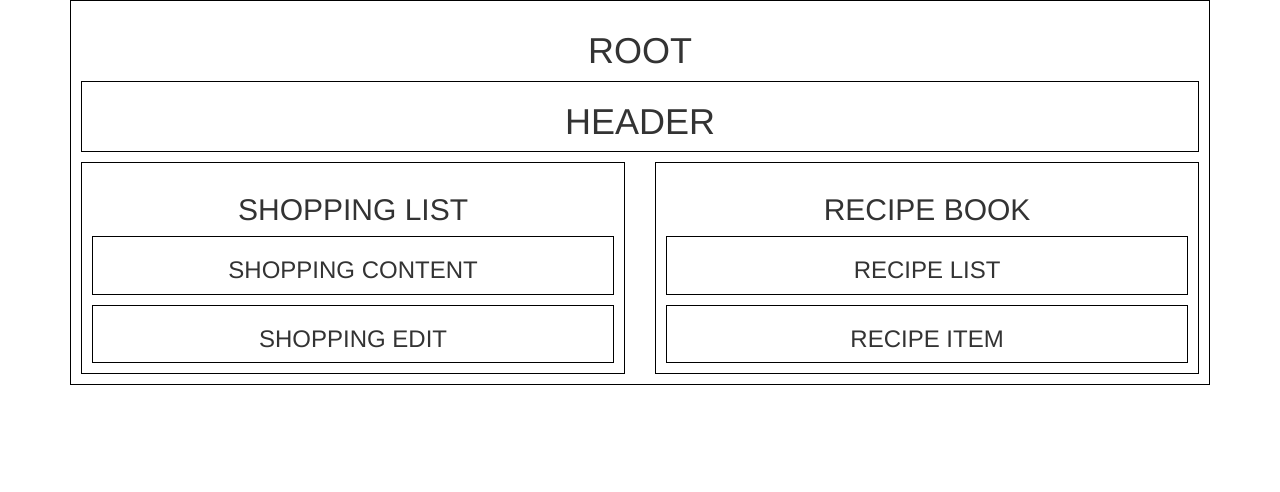
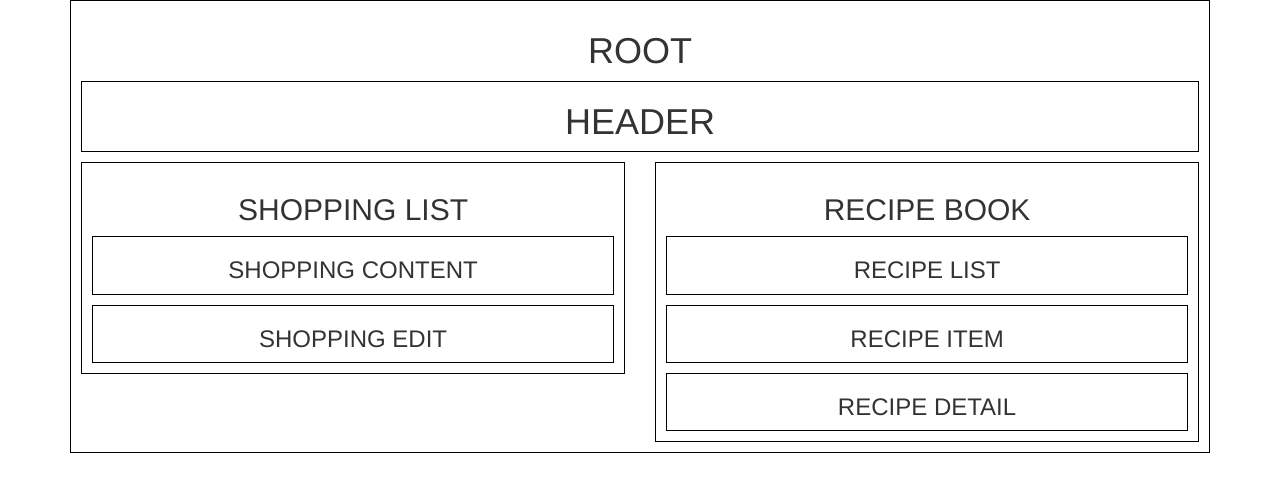
Before and after one commit to j-pcgoncalves/recipes_book, an Angular app: page / in a window 1280 px wide. Shown: the top 492 px of the page. Built offline with nearby package versions, Linux system fonts and the light colour scheme.

Commit message:
create RecipeDetailComponent

```diff
--- a/src/app/app.module.ts
+++ b/src/app/app.module.ts
@@ -9,6 +9,7 @@ import { ShoppingEditComponent } from './shopping-list/shopping-edit/shopping-ed
 import { RecipeBookComponent } from './recipe-book/recipe-book.component';
 import { RecipeListComponent } from './recipe-book/recipe-list/recipe-list.component';
 import { RecipeItemComponent } from './recipe-book/recipe-item/recipe-item.component';
+import { RecipeDetailComponent } from './recipe-book/recipe-detail/recipe-detail.component';
 
 @NgModule({
   declarations: [
@@ -19,7 +20,8 @@ import { RecipeItemComponent } from './recipe-book/recipe-item/recipe-item.compo
     ShoppingEditComponent,
     RecipeBookComponent,
     RecipeListComponent,
-    RecipeItemComponent
+    RecipeItemComponent,
+    RecipeDetailComponent
   ],
   imports: [
     BrowserModule
--- a/src/app/recipe-book/recipe-book.component.html
+++ b/src/app/recipe-book/recipe-book.component.html
@@ -2,4 +2,5 @@
     <h2>RECIPE BOOK</h2>
     <app-recipeList></app-recipeList>
     <app-recipeItem></app-recipeItem>
+    <app-recipeDetail></app-recipeDetail>
 </div>
--- /dev/null
+++ b/src/app/recipe-book/recipe-detail/recipe-detail.component.css
@@ -0,0 +1,4 @@
+.recipe-detail-container {
+    border: 1px solid black;
+    margin-top: 10px;
+}
--- /dev/null
+++ b/src/app/recipe-book/recipe-detail/recipe-detail.component.html
@@ -0,0 +1,3 @@
+<div class="recipe-detail-container">
+    <h3>RECIPE DETAIL</h3>
+</div>
--- /dev/null
+++ b/src/app/recipe-book/recipe-detail/recipe-detail.component.ts
@@ -0,0 +1,8 @@
+import { Component } from "@angular/core";
+
+@Component({
+    selector: 'app-recipeDetail',
+    templateUrl: './recipe-detail.component.html',
+    styleUrls: ['./recipe-detail.component.css']
+}) export class RecipeDetailComponent {
+}
```
